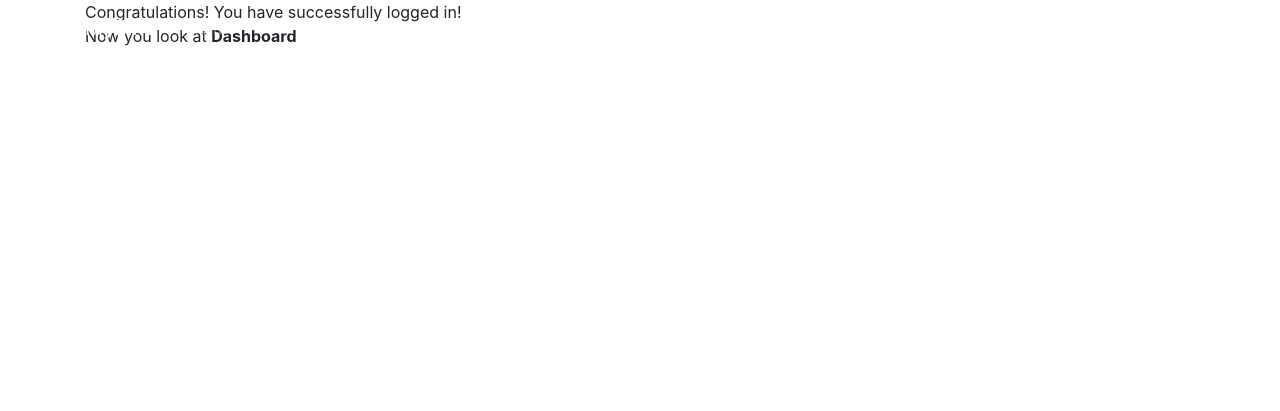
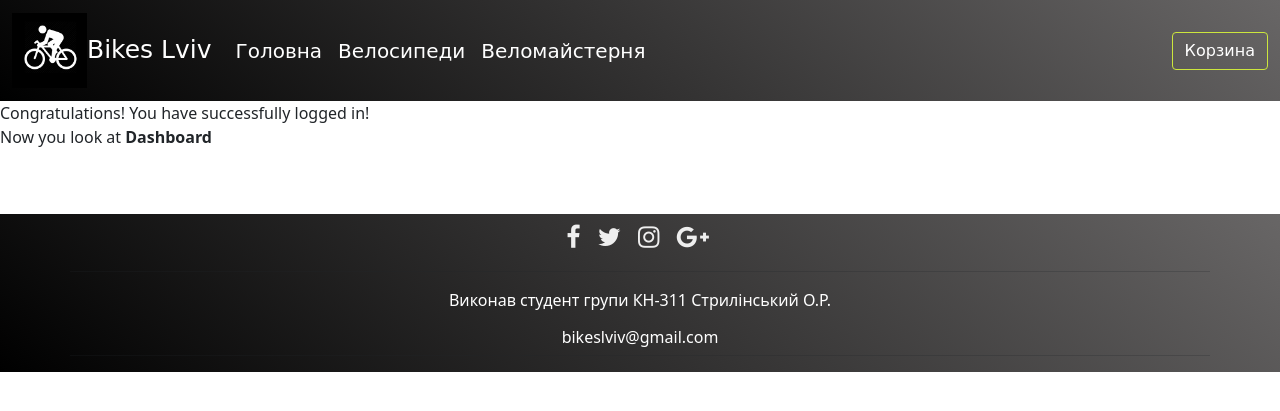
Before and after one commit to Oleh-Strylinskyi/MyBike, a Django app: page /dashboard/ in a window 1280 px wide. Shown: the top 411 px of the page. Run offline with Django 3.2, Linux system fonts and the light colour scheme; the visitor is signed in with stand-in values (Sample User, id 1); parts of the project's set-up code (start-up, migrations or seed data) failed here and were passed over; some libraries are stand-ins or nearby versions; some web fonts are replaced.

Commit message:
new base.html

```diff
--- a/templates/base.html
+++ b/templates/base.html
@@ -1,71 +1,96 @@
 {% load static %}
 <!DOCTYPE html>
-<html>
+<html lang="en">
+
 <head>
+    <title>Bikes</title>
 
-    <!-- Required meta tags -->
-    <meta charset="utf-8">
-    <meta name="viewport" content="width=device-width, initial-scale=1, shrink-to-fit=no">
+    <meta charset="UTF-8">
+    <meta http-equiv="X-UA-Compatible" content="IE=edge">
+    <meta name="description" content="Bicycle">
+    <meta name="author" content="Олег Стрилінський">
+    <link rel="stylesheet" href="{% static 'css/mystyle.css' %}"/>
+    <link rel="icon" href="{% static 'favicon.png' %}" type="image/icon type" />
+    <link rel="stylesheet" href="{% static 'css/bootstrap.min.css' %}"/>
+    <link rel="stylesheet" href="{% static 'css/all.min.css' %}"/>
+    <link rel="stylesheet" href="{% static 'css/navbarstyle.css' %}"/>
+    <link rel="stylesheet" href="{% static 'css/firstpage.css' %}"/>
+    <link rel="stylesheet" href="{% static 'css/footer.css' %}"/>
 
-    <link rel="icon" href="{% static 'favicon.png' %}" type="image/png">
+    {% block links %}
+    {% endblock links %}
+</head>
 
-    <!-- Bootstrap CSS -->
-    <link rel="stylesheet" href="https://maxcdn.bootstrapcdn.com/bootstrap/4.0.0/css/bootstrap.min.css" integrity="sha384-Gn5384xqQ1aoWXA+058RXPxPg6fy4IWvTNh0E263XmFcJlSAwiGgFAW/dAiS6JXm" crossorigin="anonymous">
+<body>
+    <!-- Панель керування -->
+    <div class="header">
+        <nav class="navbar navbar-expand-lg navbar-light">
+            <div class="container-fluid">
+                <a class="navbar-brand" id="sitename" href="{% url 'dashboard' %}"> <img src="{% static 'img/menu.gif' %}" alt="">Bikes Lviv
+                </a>
+                <button class="navbar-toggler" type="button" data-bs-toggle="collapse" data-bs-target="#navbarScroll" aria-controls="navbarScroll" aria-expanded="false" aria-label="Toggle navigation">
+            <span class="navbar-toggler-icon"></span>
+            </button>
+                <div class="collapse navbar-collapse" id="navbarScroll">
+                    <div class="mr-auto"></div>
+                    <ul class="navbar-nav me-auto my-2 my-lg-0 navbar-nav-scroll" style="--bs-scroll-height: 100px;">
+                        <li class="nav-item">
+                            <a class="nav-link " aria-current="page" href="#">Головна</a>
+                        </li>
+                        <li class="nav-item">
+                            <a class="nav-link" href="#">Велосипеди</a>
+                        </li>
+                        <li class="nav-item">
+                            <a class="nav-link" href="#">Веломайстерня</a>
+                        </li>
+                    </ul>
+                    <form class="d-flex">
+                        <a class="btn btn-outline-success" id="velo" href="#" role="button">Корзина</a>
+                    </form>
+                </div>
+            </div>
+        </nav>
+    </div>
+    <!-- ./Панель керування -->
 
-    <link rel="stylesheet" type="text/css" href="{% static 'css/main.css' %}">
+    <!-- Контент -->
+    {% block content %}
+    {% endblock content %}
+    <!-- ./Контент -->
 
-    {% if title %}
-        <title>MyBike - {{ title }}</title>
-    {% else %}
-        <title>MyBike</title>
-    {% endif %}
-</head>
-<body>
-    <header class="site-header">
-      <nav class="navbar navbar-expand-md navbar-dark bg-steel fixed-top">
+    <!-- Footer -->
+    <section id="footer">
         <div class="container">
-          <a class="navbar-brand mr-4" href="{% url 'dashboard' %}">MyBike</a>
-          <button class="navbar-toggler" type="button" data-toggle="collapse" data-target="#navbarToggle" aria-controls="navbarToggle" aria-expanded="false" aria-label="Toggle navigation">
-          <span class="navbar-toggler-icon"></span>
-          </button>
-          <div class="collapse navbar-collapse" id="navbarToggle">
-            <div class="navbar-nav mr-auto">
-              <a class="nav-item nav-link" href="{% url 'auth:login' %}">Home</a>
-              <a class="nav-item nav-link" href="{% url 'auth:login' %}">About</a>
+            <div class="row">
+                <div class="mt-2">
+                    <ul class="list-unstyled list-inline social text-center">
+                        <li class="list-inline-item"><a href="https://www.facebook.com/bikeshop.kyiv/"><i class="fa fa-facebook"></i></a></li>
+                        <li class="list-inline-item"><a href="https://twitter.com/dFyXZjaHXn93GT2"><i class="fa fa-twitter"></i></a></li>
+                        <li class="list-inline-item"><a href="https://www.instagram.com/ultimate_uk_shop/?hl=uk"><i class="fa fa-instagram"></i></a></li>
+                        <li class="list-inline-item"><a href="https://www.youtube.com/watch?v=p2xBsiNca7c"><i class="fa fa-google-plus"></i></a></li>
+                    </ul>
+                </div>
+                <hr>
             </div>
-            <!-- Navbar Right Side -->
-            <div class="navbar-nav">
-              {% if user.is_authenticated %}
-                <a class="nav-item nav-link" href="{% url 'auth:login' %}">Profile</a>
-                <a class="nav-item nav-link" href="{% url 'auth:logout' %}">Logout</a>
-              {% else %}
-                <a class="nav-item nav-link" href="{% url 'auth:login' %}">Login</a>
-                <a class="nav-item nav-link" href="{% url 'auth:login' %}">Register</a>
-              {% endif %}
+            <div class="row">
+                <div class="text-center text-white">
+                    <p>
+                        Виконав студент групи КН-311 Стрилінський О.Р.
+                    </p>
+                    <p class="h6">bikeslviv@gmail.com</p>
+                </div>
+                <hr>
             </div>
-          </div>
         </div>
-      </nav>
-    </header>
-    <main role="main" class="container">
-      <div class="row">
-        <div class="col-md-8">
-          {% if messages %}
-            {% for message in messages %}
-              <div class="alert alert-{{ message.tags }}">
-                {{ message }}
-              </div>
-            {% endfor %}
-          {% endif %}
-          {% block content %}{% endblock %}
-        </div>
-      </div>
-    </main>
+    </section>
+    <!-- ./Footer -->
 
-    <!-- Optional JavaScript -->
-    <!-- jQuery first, then Popper.js, then Bootstrap JS -->
-    <script src="https://code.jquery.com/jquery-3.2.1.slim.min.js" integrity="sha384-KJ3o2DKtIkvYIK3UENzmM7KCkRr/rE9/Qpg6aAZGJwFDMVNA/GpGFF93hXpG5KkN" crossorigin="anonymous"></script>
-    <script src="https://cdnjs.cloudflare.com/ajax/libs/popper.js/1.12.9/umd/popper.min.js" integrity="sha384-ApNbgh9B+Y1QKtv3Rn7W3mgPxhU9K/ScQsAP7hUibX39j7fakFPskvXusvfa0b4Q" crossorigin="anonymous"></script>
-    <script src="https://maxcdn.bootstrapcdn.com/bootstrap/4.0.0/js/bootstrap.min.js" integrity="sha384-JZR6Spejh4U02d8jOt6vLEHfe/JQGiRRSQQxSfFWpi1MquVdAyjUar5+76PVCmYl" crossorigin="anonymous"></script>
+
+    <script src="{% static 'js/jquery.js' %}"></script>
+    <script src="{% static 'js/bootstrap.min.js' %}"></script>
+
+    {% block scripts %}
+    {% endblock scripts %}
 </body>
+
 </html>
```
